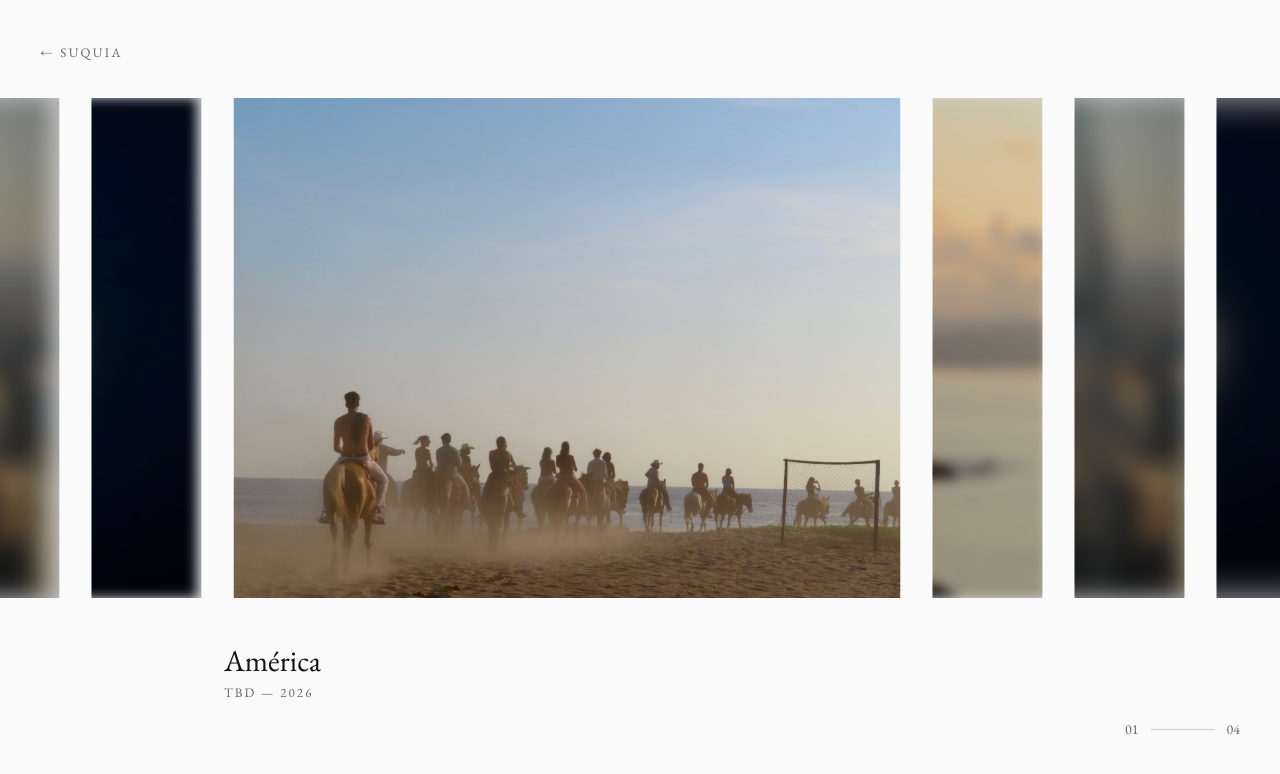
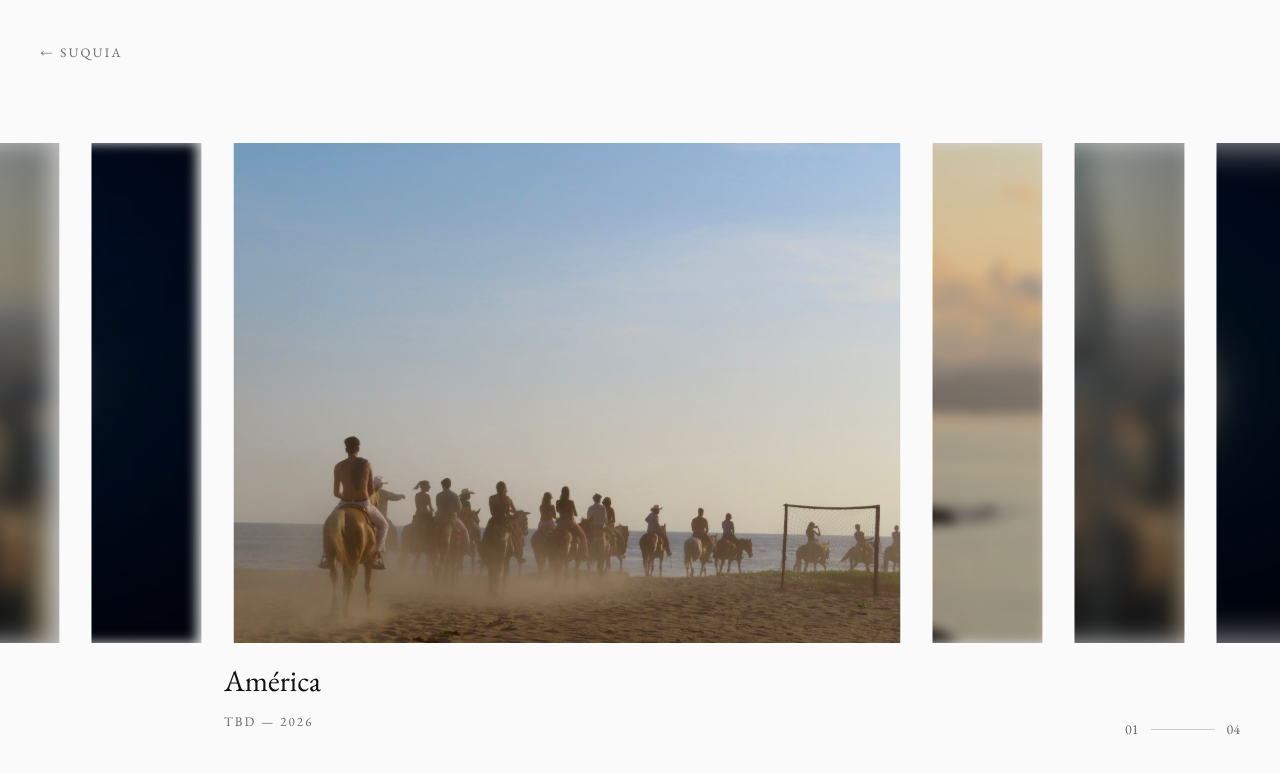
Before and after one commit to javisuu/javisu-photography-portfolio, a Next.js app: page /albums in a window 1280 px wide. Shown: the top 774 px of the page. Built offline with nearby package versions, Linux system fonts and the light colour scheme.

Commit message:
Carrousel finished.

```diff
--- a/src/app/globals.css
+++ b/src/app/globals.css
@@ -31,3 +31,26 @@ body {
     width: min(calc(var(--landing-photo-w) * 2.4), 85vw);
   }
 }
+
+/* /albums info-block hover cue (src/motion/AlbumsCarousel.tsx): hovering
+   the open slide nudges the title right and grows a rule under it — set
+   via the --album-title-shift/--album-rule-width custom properties
+   (inline, per render) rather than a :hover selector, since the hover
+   target (the slide) and these elements live in different subtrees. */
+.album-title {
+  transform: translateX(var(--album-title-shift, 0px));
+  transition: transform 300ms ease-out;
+}
+.album-rule {
+  width: var(--album-rule-width, 0px);
+  transition: width 300ms ease-out;
+}
+@media (prefers-reduced-motion: reduce) {
+  .album-title {
+    transform: none;
+    transition: none;
+  }
+  .album-rule {
+    transition: none;
+  }
+}
--- a/src/motion/AlbumsCarousel.tsx
+++ b/src/motion/AlbumsCarousel.tsx
@@ -2,6 +2,7 @@
 
 import Image from "next/image";
 import Link from "next/link";
+import { useRouter } from "next/navigation";
 import { useEffect, useRef, useState } from "react";
 import type { Album, Photo } from "@/data/photos";
 
@@ -227,6 +228,7 @@ function imageAnchorFor(travelDir: number, driftPx: number): ImageAnchor {
 }
 
 export default function AlbumsCarousel({ albums }: { albums: AlbumWithCover[] }) {
+  const router = useRouter();
   // 1440 is a reasonable first-paint guess, corrected to the real window
   // size in the mount/resize effect below.
   const [viewportWidth, setViewportWidth] = useState(1440);
@@ -252,6 +254,13 @@ export default function AlbumsCarousel({ albums }: { albums: AlbumWithCover[] })
   // see computeFrame and imageAnchorFor) for first paint. Commit-locked
   // (see travelDirRef below), not tied to the live velocity's sign.
   const [directionSnapshot, setDirectionSnapshot] = useState(1);
+  // Whether the pointer is over the currently-active (fully open) slide —
+  // the only slide that's ever a navigation target. Drives the info
+  // block's title-shift/rule hover cue below; reset on every commit since
+  // the active slide's own DOM node can be swapped out from under a
+  // still-hovering pointer (no mouseleave fires for an element that gets
+  // removed rather than actually left).
+  const [isActiveHovered, setIsActiveHovered] = useState(false);
 
   // Half of Wavg — the fixed offset from true viewport centre where the
   // active slide's anchored edge sits at rest (X_RIGHT = centre +
@@ -286,9 +295,22 @@ export default function AlbumsCarousel({ albums }: { albums: AlbumWithCover[] })
   const dragCurrentXRef = useRef(0);
   const dragLastXRef = useRef(0);
   const dragDistanceRef = useRef(0);
+  // The href to navigate to if this press turns out to be a tap rather
+  // than a drag — captured at pointerdown from whatever was under the
+  // finger/cursor (null unless that was the active slide's overlay link).
+  // Navigation is fired imperatively from onPointerUp rather than relying
+  // on the anchor's native click: the wrapping div below calls
+  // setPointerCapture on pointerdown for the drag gesture, and per the
+  // Pointer Events spec a captured element's subsequent click retargets
+  // to the CAPTURING element, not whatever was actually under the
+  // pointer — so the anchor's own onClick never fires once capture is in
+  // effect. Verified directly (a raw document-level click listener showed
+  // the click's target was the wrapping div, not the anchor, even though
+  // elementFromPoint confirmed the anchor was visually right there).
+  const pendingNavHrefRef = useRef<string | null>(null);
   const viewportWidthRef = useRef(viewportWidth);
   const rootRef = useRef<HTMLDivElement | null>(null);
-  const frameRefs = useRef(new Map<number, HTMLAnchorElement>());
+  const frameRefs = useRef(new Map<number, HTMLDivElement>());
   const imageRefs = useRef(new Map<number, HTMLImageElement>());
   // Per-slide openness is genuine state (not a formula), so it has to
   // persist across frames keyed by absolute index — pruned to the visible
@@ -418,6 +440,7 @@ export default function AlbumsCarousel({ albums }: { albums: AlbumWithCover[] })
       if (activeIdxRef.current !== prevActiveIdx) {
         setActiveIdx(activeIdxRef.current);
         setDirectionSnapshot(travelDirRef.current);
+        setIsActiveHovered(false);
         // Both slides in this step's pair start a fresh fold/unfold right
         // now — the only moment either is allowed to change its frozen
         // image anchor (see imageAnchorDirRef and imageAnchorFor above).
@@ -566,6 +589,10 @@ export default function AlbumsCarousel({ albums }: { albums: AlbumWithCover[] })
     dragDistanceRef.current = 0;
     isDraggingRef.current = true;
     setIsDragging(true);
+    // Captured only for whatever this press turns out to be: a drag
+    // (see onPointerMove) or, if it stays under the tolerance, a tap on
+    // the active slide's overlay link (see pendingNavHrefRef above).
+    pendingNavHrefRef.current = (e.target as HTMLElement).closest("a")?.getAttribute("href") ?? null;
     e.currentTarget.setPointerCapture(e.pointerId);
   }
 
@@ -582,12 +609,18 @@ export default function AlbumsCarousel({ albums }: { albums: AlbumWithCover[] })
     // velocityRef.current already holds the last frame's drag-derived
     // value — releasing naturally continues that as momentum, no separate
     // "fling" calculation needed.
+    if (pendingNavHrefRef.current && dragDistanceRef.current <= CLICK_DRAG_TOLERANCE_PX) {
+      router.push(pendingNavHrefRef.current);
+    }
+    pendingNavHrefRef.current = null;
   }
 
-  // A drag that moved more than a few px shouldn't also fire the slot's
-  // link navigation — only a genuine click/tap should.
+  // The anchor's own click never actually fires a real navigation here —
+  // see pendingNavHrefRef's comment — so this only exists to stop the
+  // browser's default (a full page navigation) from racing the
+  // client-side router.push already issued in onPointerUp.
   function onSlotClick(e: React.MouseEvent) {
-    if (dragDistanceRef.current > CLICK_DRAG_TOLERANCE_PX) e.preventDefault();
+    if (e.button === 0) e.preventDefault();
   }
 
   const slideIndices = Array.from({ length: hi - lo + 1 }, (_, k) => lo + k);
@@ -595,7 +628,7 @@ export default function AlbumsCarousel({ albums }: { albums: AlbumWithCover[] })
   return (
     <div
       ref={rootRef}
-      className="flex h-full w-full flex-col items-center justify-center gap-10 overflow-hidden"
+      className="flex h-full w-full flex-col items-center justify-center gap-[15px] overflow-hidden pt-[74px]"
     >
       <div
         style={{ position: "relative", width: "100%", height: SLIDE_HEIGHT }}
@@ -615,14 +648,12 @@ export default function AlbumsCarousel({ albums }: { albums: AlbumWithCover[] })
           const initDrift = driftPxFor(absIndex, activeIdx, naturalWidth, init.width);
 
           return (
-            <Link
+            <div
               key={absIndex}
               ref={(el) => {
                 if (el) frameRefs.current.set(absIndex, el);
                 else frameRefs.current.delete(absIndex);
               }}
-              href={`/album/${album.slug}`}
-              onClick={onSlotClick}
               className="absolute isolate block select-none overflow-hidden"
               style={{
                 top: 0,
@@ -631,20 +662,19 @@ export default function AlbumsCarousel({ albums }: { albums: AlbumWithCover[] })
                 height: SLIDE_HEIGHT,
                 maxWidth: "none",
                 transform: `translateX(${init.x}px)`,
-                cursor: isDragging ? "grabbing" : "grab",
+                cursor: isActive ? "pointer" : isDragging ? "grabbing" : "grab",
                 touchAction: "pan-y",
               }}
-              draggable={false}
             >
-              {/* The frame (this Link) is purely a clipping window: its
-                  WIDTH is the only thing that ever animates its own size,
-                  revealing more or less of the image below as its openness
-                  rises or falls — a curtain opening, not a zoom. The image
-                  itself never changes size (no scale/zoom transform
-                  anywhere in this file). Width, position, and drift are
-                  written directly by the physics loop every frame — no CSS
-                  transition on any of them, it would only fight the loop's
-                  own writes. */}
+              {/* The frame is purely a clipping window: its WIDTH is the
+                  only thing that ever animates its own size, revealing
+                  more or less of the image below as its openness rises or
+                  falls — a curtain opening, not a zoom. The image itself
+                  never changes size (no scale/zoom transform anywhere in
+                  this file). Width, position, and drift are written
+                  directly by the physics loop every frame — no CSS
+                  transition on any of them, it would only fight the
+                  loop's own writes. */}
               <Image
                 ref={(el) => {
                   if (el) imageRefs.current.set(absIndex, el);
@@ -676,13 +706,45 @@ export default function AlbumsCarousel({ albums }: { albums: AlbumWithCover[] })
                 className="pointer-events-none absolute inset-0 bg-black"
                 style={{ opacity: veilAlpha, transition: VEIL_TRANSITION }}
               />
-            </Link>
+              {/* Navigation target: only the active, fully-open slide is
+                  ever a link — a folded sliver has no anchor at all, so
+                  clicking one does nothing (dragging it still works, via
+                  the pointer handlers on the strip's outer container,
+                  which this overlay doesn't intercept since it never
+                  calls stopPropagation). Placed last so it sits above the
+                  image/veil without needing an explicit z-index. */}
+              {isActive && (
+                <Link
+                  href={`/album/${album.slug}`}
+                  onClick={onSlotClick}
+                  onMouseEnter={() => setIsActiveHovered(true)}
+                  onMouseLeave={() => setIsActiveHovered(false)}
+                  className="absolute inset-0 block select-none"
+                  draggable={false}
+                />
+              )}
+            </div>
           );
         })}
       </div>
 
       <div className="w-full max-w-4xl px-8 text-[#666]">
-        <p className="font-serif text-[30px] text-[#111]">{activeAlbum.title}</p>
+        {/* The only hover cue anywhere on this page: hovering the open
+            (navigable) slide nudges the title right and grows a thin
+            rule under it — never the photo itself, which never
+            transforms. See .album-title/.album-rule in globals.css for
+            the prefers-reduced-motion override (rule still appears
+            instantly; the title never moves). */}
+        <p
+          className="album-title font-serif text-[30px] text-[#111]"
+          style={{ "--album-title-shift": isActiveHovered ? "4px" : "0px" } as React.CSSProperties}
+        >
+          {activeAlbum.title}
+        </p>
+        <span
+          className="album-rule mt-2 block h-px bg-[#666]"
+          style={{ "--album-rule-width": isActiveHovered ? "40px" : "0px" } as React.CSSProperties}
+        />
         <p className="text-[13px] uppercase tracking-[0.16em]">
           {activeAlbum.location} — {activeAlbum.year}
         </p>
```
